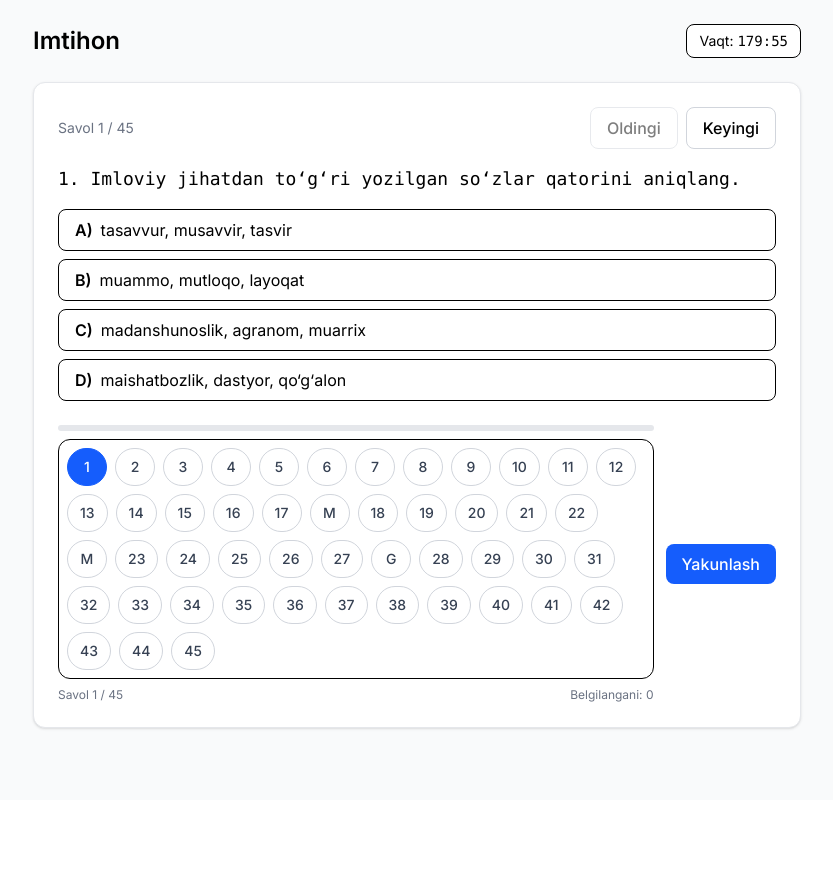
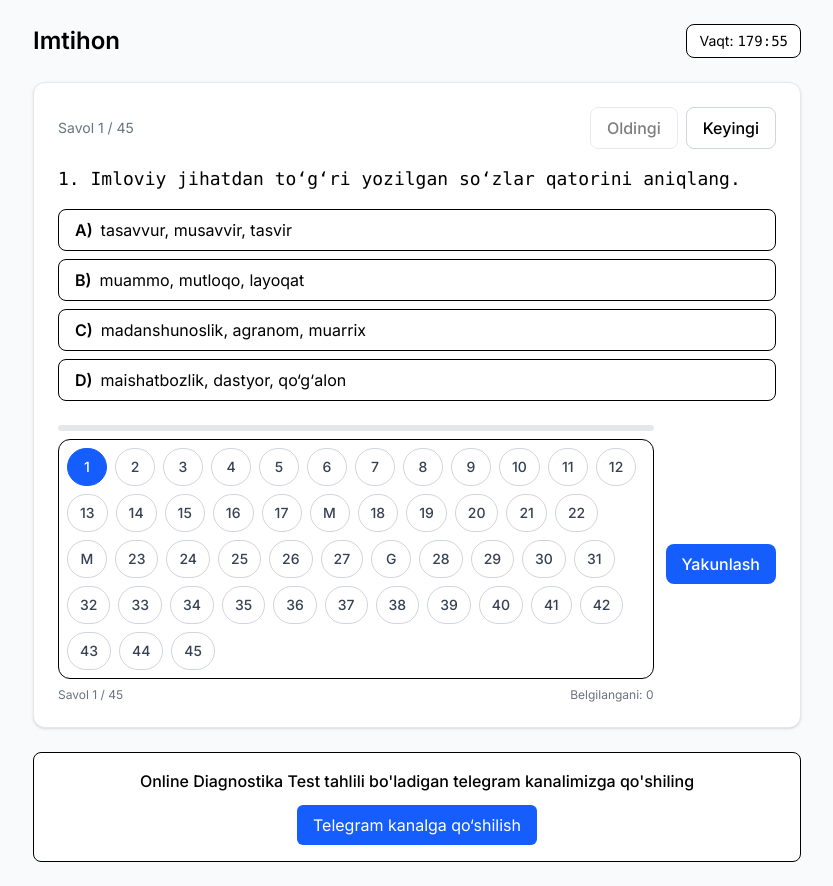
Before and after one commit to kumanboy/certification, a Next.js app: page /exam in a window 1280 px wide. Shown: the whole page, without its empty margins (223-1056 px from the left). Before the commit the page ends 800 px from the top, so only its background shows below. Built offline with nearby package versions, Linux system fonts and the light colour scheme.

Commit message:
questions.ts and page.tsx  updated

```diff
--- a/app/exam/page.tsx
+++ b/app/exam/page.tsx
@@ -387,8 +387,8 @@ export default function ExamPage() {
                     <div className="rounded-lg border bg-white px-3 py-1.5 text-sm">
                         Vaqt:{" "}
                         <span className="font-mono">
-              {String(mins).padStart(2, "0")}:{String(secs).padStart(2, "0")}
-            </span>
+                            {String(mins).padStart(2, "0")}:{String(secs).padStart(2, "0")}
+                        </span>
                     </div>
                 </header>
 
@@ -508,6 +508,24 @@ export default function ExamPage() {
                         </div>
                     </Card>
                 )}
+
+                {/* ===== Telegram CTA (page footer) ===== */}
+                <div className="mt-6 rounded-lg border bg-white p-4 text-center">
+                    <p className="mb-3 text-sm md:text-base">
+                        <span className="font-medium">
+                            Online Diagnostika Test tahlili bo'ladigan telegram kanalimizga qo'shiling
+                        </span>
+                    </p>
+                    <a
+                        href="https://t.me/sardortoshmuhammad_onatili"
+                        target="_blank"
+                        rel="noopener noreferrer"
+                        className="inline-flex items-center justify-center rounded-md bg-blue-600 px-4 py-2 text-white hover:bg-blue-700 transition"
+                    >
+                        Telegram kanalga qo‘shilish
+                    </a>
+                </div>
+                {/* ===== /Telegram CTA ===== */}
             </div>
         </main>
     );
--- a/app/exam/questions.ts
+++ b/app/exam/questions.ts
@@ -109,7 +109,7 @@ export const QUESTIONS: Question[] = [
             "Tashviqot – g'oya, qarash yoki mahsulotlarni ko‘proq odamlar orasida yoyish, uni targ‘ib qilish.",
             "Tadrij – ish yoki holatning bosqichma-bosqich, asta-sekin, ketma-ket ravishda sodir bo‘lishi.",
         ],
-        correctAnswer: "C",
+        correctAnswer: "B",
         points: 1.7,
     },
 
@@ -126,7 +126,7 @@ export const QUESTIONS: Question[] = [
             "5. Otga xos lug‘aviy shakl yasovchi qo‘shimcha qo‘llangan;",
         questionType: "multiple_choice",
         options: ["uchtasi", "to‘rttasi", "ikkitasi", "beshtasi"],
-        correctAnswer: "B",
+        correctAnswer: "C",
         points: 1.7,
     },
     // 8) Har uchala parchada ham ishtirok etgan fe'l shakllari
@@ -144,7 +144,7 @@ export const QUESTIONS: Question[] = [
             "Har uchala gapda ham ikki xil vazifa shakli qatnashgan.",
             "Har uchala gapda ikki xil nisbat shakli qo‘llangan.",
         ],
-        correctAnswer: "A",
+        correctAnswer: "B",
         points: 2.5,
     }
     ,
@@ -162,7 +162,7 @@ export const QUESTIONS: Question[] = [
             "Har ikkala gapda asli yasama sifat qatnashgan.",
             "Har ikkala gapda qiyosiy darajadagi sifat qatnashgan.",
         ],
-        correctAnswer: "C",
+        correctAnswer: "A",
         points: 1.7,
     },
 
@@ -179,7 +179,7 @@ export const QUESTIONS: Question[] = [
             "Ushbu parchada hol kesimga to‘g‘ridan to‘g‘ri tobelangan.",
             "Ushbu parchada bir bosh bo‘lakli gaplar qatnashgan.",
         ],
-        correctAnswer: "D",
+        correctAnswer: "C",
         points: 1.7,
     },
 
@@ -348,7 +348,7 @@ export const QUESTIONS: Question[] = [
         questionType: "multiple_choice",
 
         options: ["IV", "II", "I", "III"],
-        correctAnswer: "D",
+        correctAnswer: "A",
         points: 1.7,
     },
 
@@ -380,7 +380,7 @@ export const QUESTIONS: Question[] = [
             "Uranning qoramtir qobiq hosil qilishi havo ta’sirida qolishiga sabab bo‘ladi.",
             "Uran yerdagi qisman issiqlikni ta’minlovchi vosita hisoblanadi.",
         ],
-        correctAnswer: "D",
+        correctAnswer: "A",
         points: 1.7,
     },
 
@@ -443,7 +443,7 @@ Meni kulgi qoplab ketdi, degan xayolda betiga tikildim. Hazillashayotgan odamga
             "Hikoyada qahramonlarning ikkkisi ham jamiyat taqdiriga bepisandligi tasvirlangan.",
             "Hikoyada gazeta va jurnallarning nihoyatda rivojlanayotgani tasvirlangan.",
         ],
-        correctAnswer: "B",
+        correctAnswer: "D",
         points: 1.7,
     },
 
@@ -458,7 +458,7 @@ Meni kulgi qoplab ketdi, degan xayolda betiga tikildim. Hazillashayotgan odamga
             "Ilmsiz bir insonning gazetadagi krossvordlarni yechishga urinayotgani tasvirlangan.",
             "Ilmsizligini yashirish uchun gazetadan bosh ko‘tarmayotgan inson holati tasvirlangan.",
         ],
-        correctAnswer: "D",
+        correctAnswer: "B",
         points: 1.7,
     },
 
@@ -488,7 +488,7 @@ Meni kulgi qoplab ketdi, degan xayolda betiga tikildim. Hazillashayotgan odamga
             "Hikoyachining hamrohining ilmsizligiga nisbatan istehzosi tasvirlangan.",
             "Hikoyachi qahramonning o‘zini ovutishi tasvirlangan.",
         ],
-        correctAnswer: "C",
+        correctAnswer: "A",
         points: 1.7,
     }
     ,
@@ -563,7 +563,7 @@ sarbasar⁶ — butunlay; zuhd⁷ — taqvodorlik; tavf⁸ — aylanish.
             "4-bayt — Oshiq yornining yoniga xuddi chaqmoq singari uchib boradi.",
             "5-bayt — Oshiqni taqvo qilishdan to‘sayotgan narsa uning nafsga qul bo‘lgani."
         ],
-        correctAnswer: "C",
+        correctAnswer: "B",
         points: 1.7,
     },
 
@@ -573,7 +573,7 @@ sarbasar⁶ — butunlay; zuhd⁷ — taqvodorlik; tavf⁸ — aylanish.
         "questionText": "G‘azalda quyidagi qaysi she’riy san’atlar mavjud EMAS?\n 1. Ta’did — baytda sanash ohangi bilan kelgan she’riy san’ati.\n 2. Ishtiqoq — baytda asosdosh so‘zlarni qo‘llash san’ati.\n 3. Tardi aks — baytda so‘zlarning o‘zaro teskari tartib bilan kelish san’ati.\n 4. Tamsil — baytda biror voqeaga nisbatan hayotiy misol keltirish san’ati.",
         "questionType": "multiple_choice",
         "options": ["1, 3", "3, 4", "2, 4", "2, 3"],
-        "correctAnswer": "C",
+        "correctAnswer": "D",
         "points": 1.7
     }
     ,
@@ -692,7 +692,7 @@ sarbasar⁶ — butunlay; zuhd⁷ — taqvodorlik; tavf⁸ — aylanish.
                 "label": "Javob:",
                 "placeholder": "masalan: , . ; : \" ... \"",
                 "multiline": false,
-                "correct": "« , , , » ."
+                "correct": ": « , , , » ."
             }
         ],
         "points": 1.1
```
